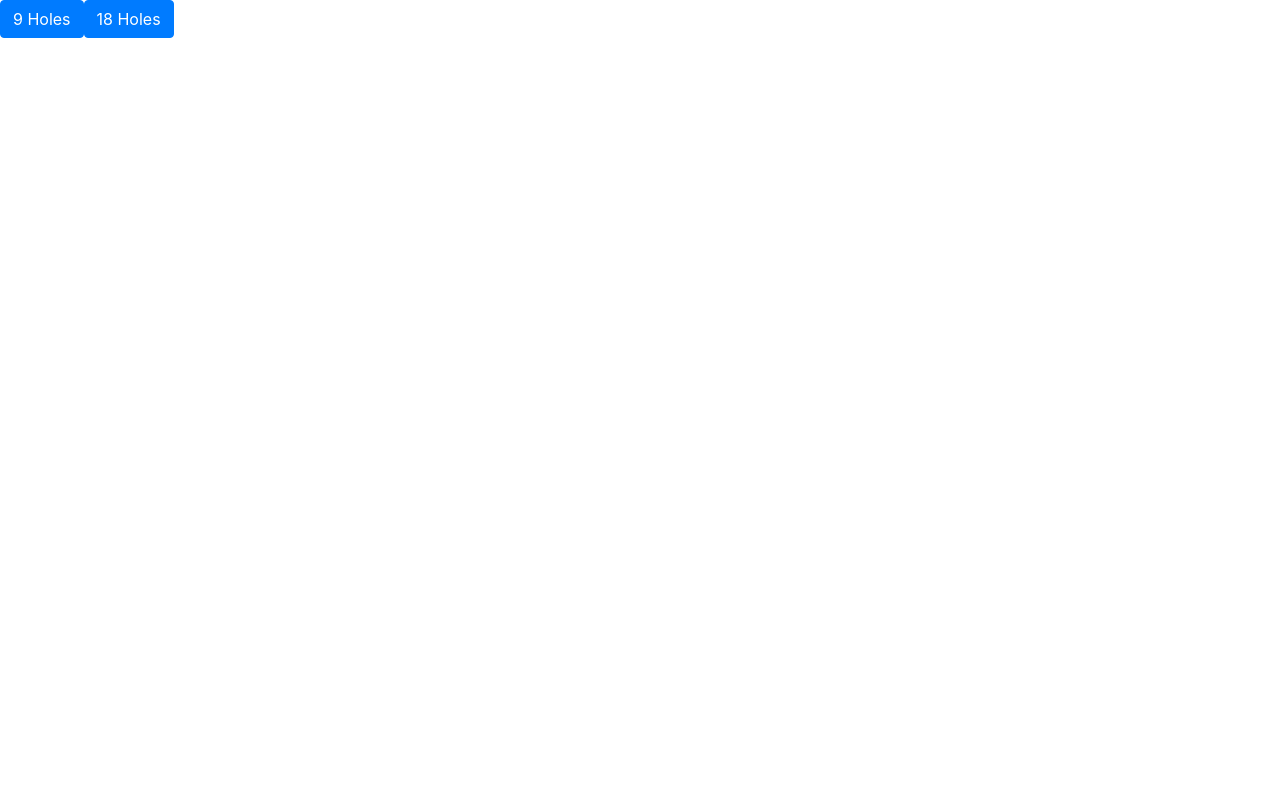
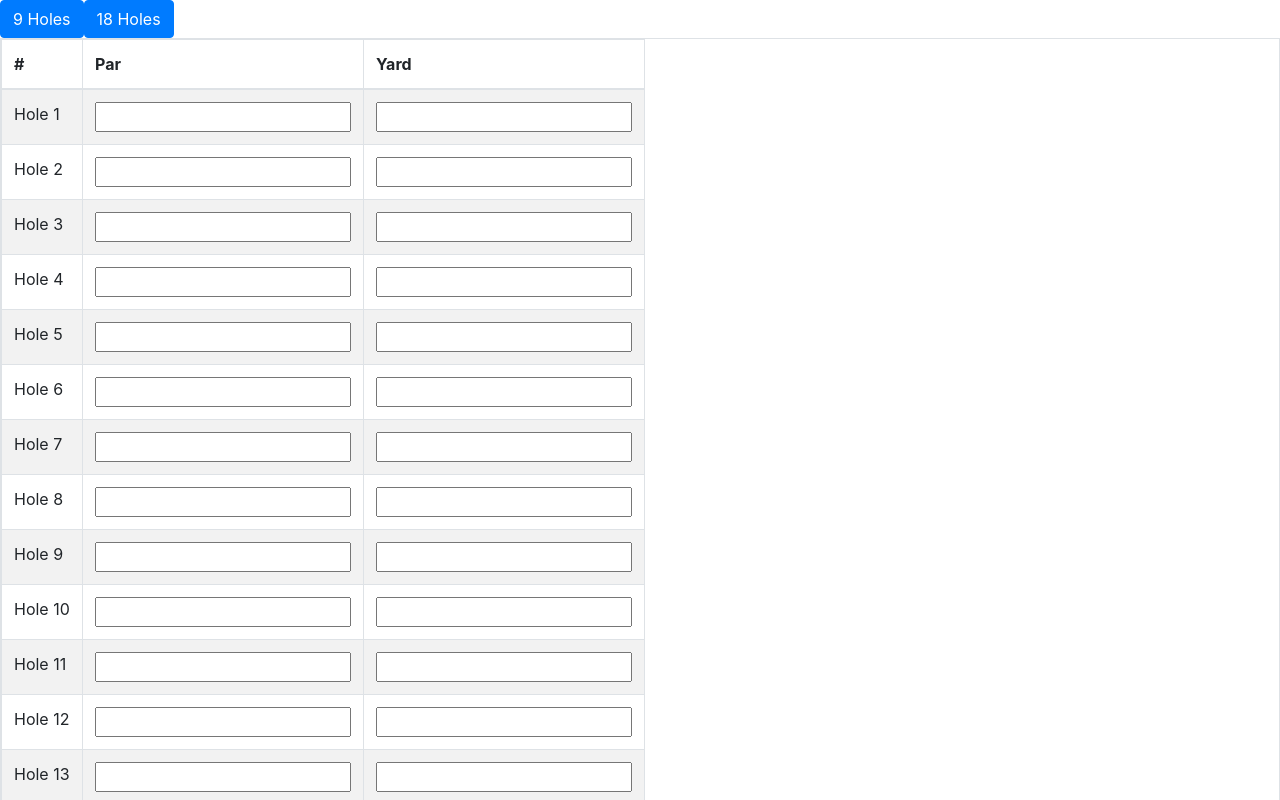
Before and after one commit to p-victor/golf-tracker, a React (Create React App) app in the folder front-end/: page /holeinfo in a window 1280 px wide. Shown: the top 800 px of the page. Built offline with nearby package versions, Linux system fonts and the light colour scheme; no server answers.

Commit message:
add hole info table

```diff
--- a/front-end/src/components/RegisterGolfHoleInfo/HoleInfo.js
+++ b/front-end/src/components/RegisterGolfHoleInfo/HoleInfo.js
@@ -1,19 +1,13 @@
 import React, {useState} from "react";
 
 export default function HoleInfo(props) {
-  const { id, numberOfHoles } = props;
+  const { id } = props;
 
   return (
-    <main>
-      <form onSubmit={event => event.preventDefault()}>
-        <section>
-
-        </section>
-        <section>
-          <button className="btn btn-primary stredtched-link" onClick={() => {}}>Register</button>
-          <button className="btn btn-primary stredtched-link" onClick={() => {}}>Cancel</button>
-        </section>
-      </form>
-    </main>
+          <tr>
+            <td>Hole {id}</td>
+            <td className={"hole"+ id}><input type="number" min="1" /></td>
+            <td className={"hole"+ id}><input type="number" min="1" /></td>
+          </tr>
   );
 };
--- a/front-end/src/components/RegisterGolfHoleInfo/RegisterGolfHoleInfo.js
+++ b/front-end/src/components/RegisterGolfHoleInfo/RegisterGolfHoleInfo.js
@@ -3,12 +3,12 @@ import React, { useState } from "react";
 import HoleInfo from "./HoleInfo";
 
 export default function RegisterGolfHoleInfo(props) {
-  const [ numberOfHoles, setNumberOfHoles ] = useState(0);
+  const [ numberOfHoles, setNumberOfHoles ] = useState(18);
 
   const getNumberOfHoles = () => {
     let totalHoles = [];
     for (let i = 0; i < numberOfHoles; i++) {
-      totalHoles.push(<tr><HoleInfo numberOfHoles={numberOfHoles} key={i} id={i + 1} /></tr>)
+      totalHoles.push(<HoleInfo numberOfHoles={numberOfHoles} key={i} id={i + 1} />)
     }
     return totalHoles;
   };
@@ -20,7 +20,22 @@ export default function RegisterGolfHoleInfo(props) {
         <button className="btn btn-primary stredtched-link" onClick={() => setNumberOfHoles(18)}>18 Holes</button>
       </section>
       <section>
-        {getNumberOfHoles()}
+        <table className="table table-striped table-bordered table-responsive">
+          <thead>
+            <tr>
+              <th>#</th>
+              <th>Par</th>
+              <th>Yard</th>
+            </tr>
+          </thead>
+          <tbody>
+            {getNumberOfHoles()}
+          </tbody>
+        </table>
+      </section>
+      <section>
+        <button className="btn btn-primary stredtched-link" onClick={() => {}}>Register</button>
+        <button className="btn btn-primary stredtched-link" onClick={() => {}}>Cancel</button>
       </section>
     </main>
   );
```
Also changed, not shown: 1 other file (tests, documents, lock files or other folders).
